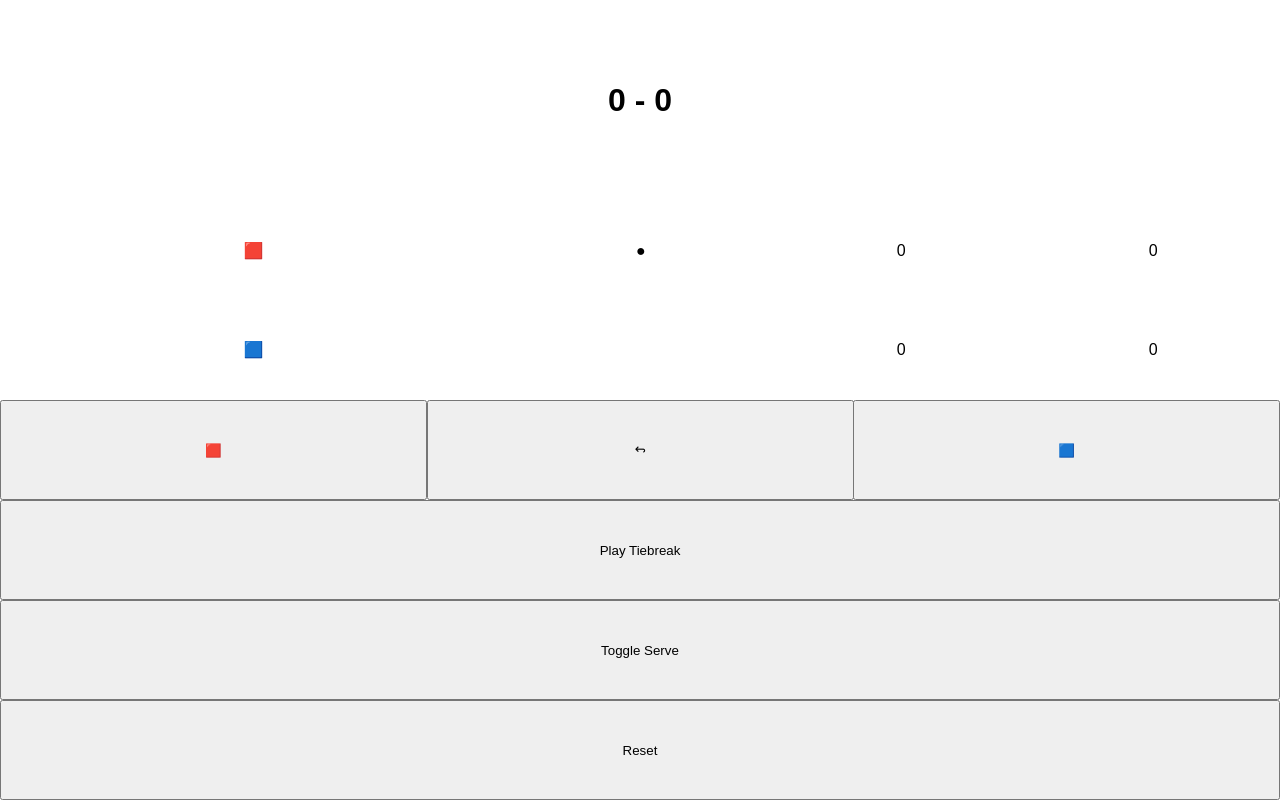
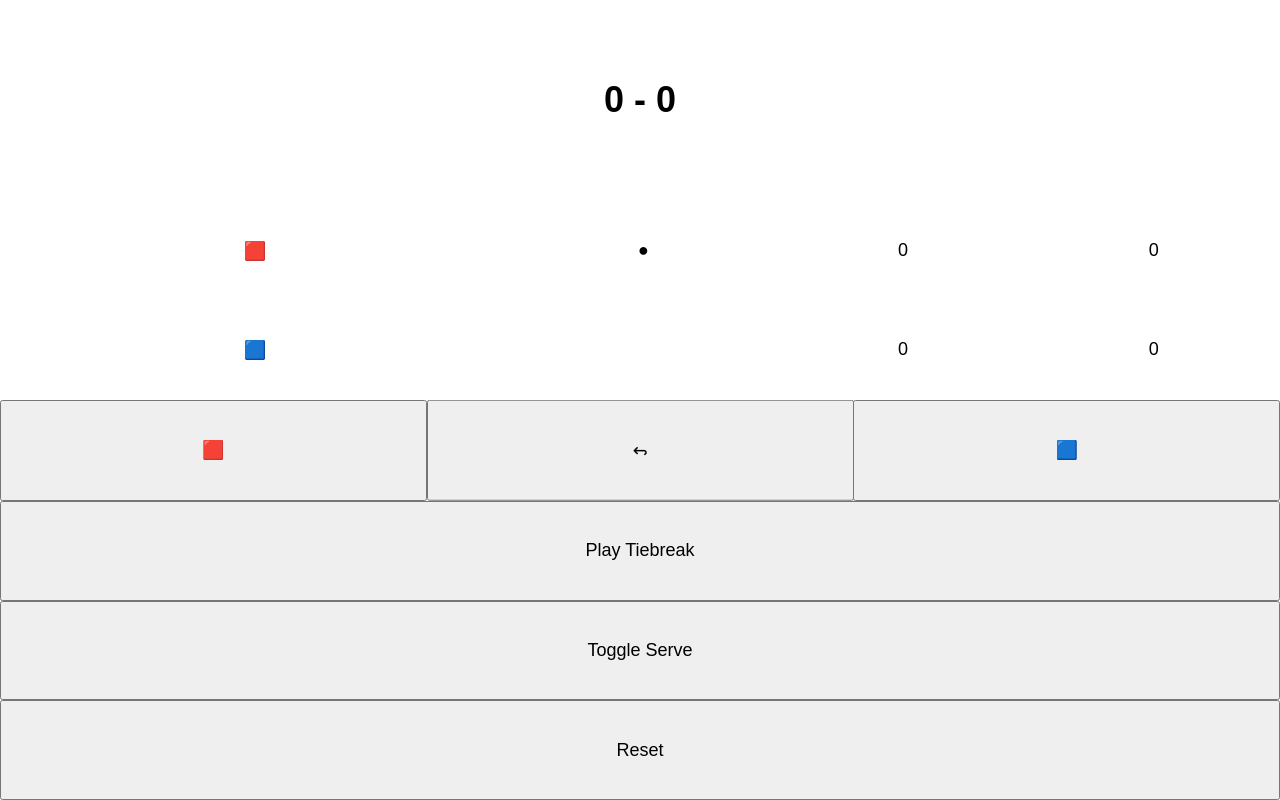
Before and after one commit to vinhanguyen/tennis, a React (Vite) app: page / in a window 1280 px wide. Built offline with nearby package versions, Linux system fonts and the light colour scheme.

Commit message:
Make font size large

```diff
--- a/src/index.css
+++ b/src/index.css
@@ -5,6 +5,7 @@ html, body, #root {
 body {
   margin: 0;
   font-family: sans-serif;
+  font-size: large;
 }
 
 #root {
@@ -36,6 +37,7 @@ nav {
 
 button {
   flex: 1;
+  font-size: inherit;
 }
 
 button:nth-child(n+4) {
```
